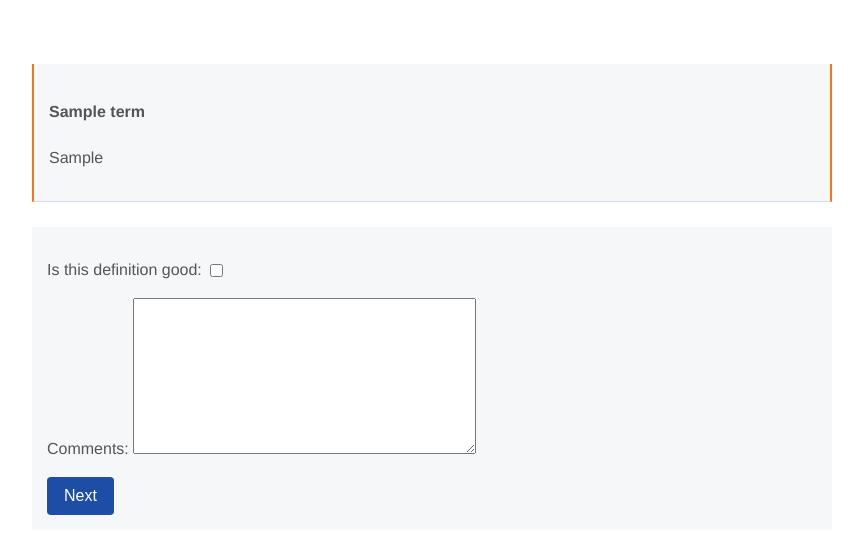
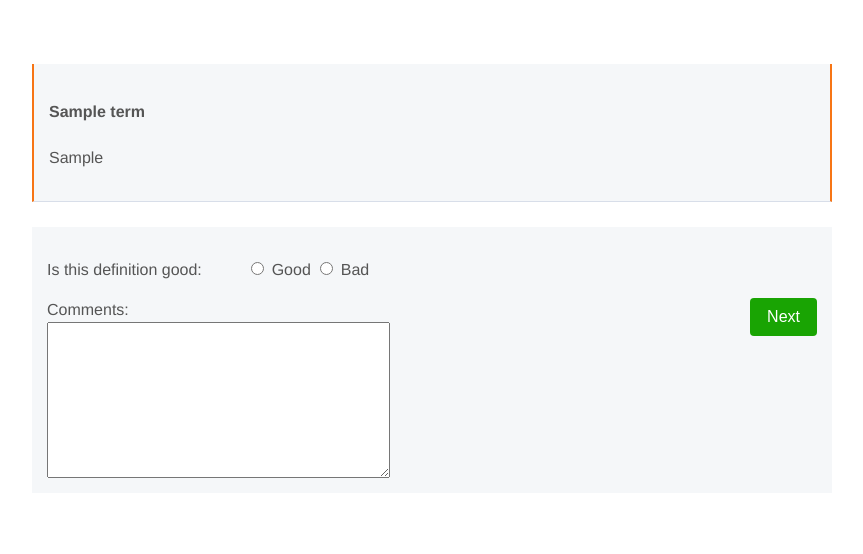
Before and after one commit to cafe-trauma/term_survey, a Django app: template survey/templates/review.html in a window 1280 px wide. Shown: the top 554 px of the page, without its empty margins (208-1071 px from the left). Run offline with Django 3.2, Linux system fonts and the light colour scheme; the template is opened without the code that fills it: values that come from a table or form of the project are taken from there, others are empty; tables that the repository leaves empty hold one stand-in row (values such as "Sample post").

Commit message:
better styles and workflow

```diff
--- a/survey/models.py
+++ b/survey/models.py
@@ -30,6 +30,9 @@ class Response(models.Model):
 
 class Setting(models.Model):
     terms_per_user = models.IntegerField()
+    logo = models.URLField(blank=True)
+    welcome_message = models.TextField(blank=True)
+    header = models.CharField(max_length=50)
 
     def __str__(self):
         return "Survey settings, only make a single row"
--- a/survey/templates/base.html
+++ b/survey/templates/base.html
@@ -28,10 +28,29 @@
                 padding: 15px;
                 margin-top: 25px;
             }
-            input {
+            .proposal {
+                display: None;
+            }
+            .inline, li {
+                display: inline-block;
+            }
+            .back {
                 color: #fff;
                 background-color: #1D4DA4;
                 border-color: #3B63AB;
+            }
+            .back:hover {
+                background-color: #0F3884;
+            }
+            .next {
+                color: #fff;
+                background-color: #19A403;
+                border-color: #71DF60;
+            }
+            .next:hover {
+                background-color: #128100;
+            }
+            .btn {
                 display: inline-block;
                 font-weight: 400;
                 line-height: 1.25;
@@ -48,9 +67,6 @@
                 font-size: 1rem;
                 border-radius: .25rem;
             }
-            input:hover {
-                background-color: #0F3884;
-            }
         </style>
     </head>
     <body>
--- a/survey/templates/landing.html
+++ b/survey/templates/landing.html
@@ -1,4 +1,7 @@
 {% extends "base.html" %}
 {% block content %}
+<h1>{{settings.header}}</h1>
+<img src="{{settings.logo}}">
+<p>{{settings.welcome_message}}</p>
 <a href="{% url 'term_review' %}">Start Review</a>
 {% endblock %}
--- a/survey/templates/review.html
+++ b/survey/templates/review.html
@@ -11,7 +11,30 @@
 
 <form class="form" method="POST" action="{% url 'term_review' %}">
     {% csrf_token %}
-    {{form.as_p}}
-    <input type="submit" value="Next">
+    <div style="inline">
+        {{form.good.label_tag}}
+        {{form.good}}
+    </div>
+    <div id="proposal" style="display: none">
+        {{form.proposal.label_tag}}
+        {{form.proposal}}
+    </div>
+    <div style="display: inline-grid">
+        {{form.comment.label_tag}}
+        {{form.comment}}
+    </div>
+    {{form.term_id}}
+    <input class="next btn" type="submit" value="Next" style="float: right">
 </form>
+<script>
+    var bad = document.getElementById("id_good_1");
+    var good = document.getElementById("id_good_0");
+    var proposal = document.getElementById("proposal");
+    bad.addEventListener("click", function(event){
+        proposal.style.display = 'inline-grid';
+    });
+    good.addEventListener("click", function(event){
+        proposal.style.display = 'none';
+    });
+</script>
 {% endblock %}
--- a/survey/views.py
+++ b/survey/views.py
@@ -6,18 +6,28 @@ from random import randint
 from django.db.utils import IntegrityError
 from django.db.models import Count
 
-# Create your views here.
+
+CHOICES = ((True, 'Good'), (False, 'Bad'))
 class ResponseForm(forms.Form):
-    good = forms.BooleanField(label='Is this definition good', required=False)
-    comment = forms.CharField(widget=forms.Textarea, label='Comments', required=False)
+    good = forms.ChoiceField(label='Is this definition good',
+                             required=True,
+                             choices=CHOICES,
+                             widget=forms.RadioSelect(attrs={'class': 'inline'}))
+    proposal = forms.CharField(widget=forms.Textarea(),
+                               label='Propose New Definition',
+                               required=False)
+    comment = forms.CharField(widget=forms.Textarea,
+                              label='Comments',
+                              required=False)
     term_id = forms.IntegerField(widget=forms.HiddenInput)
 
 def landing_page(request):
+    settings = Setting.objects.all().first()
     r = request.session.get('id', False)
     if r == False:
         resp = Respondant.objects.create()
         request.session['id'] = resp.id
-    return render(request, 'landing.html', {'token': r})
+    return render(request, 'landing.html', {'token': r, 'settings': settings})
 
 def clear_session(request):
     try:
@@ -43,15 +53,17 @@ def term_review(request):
                 Response.objects.create(respondant=resp,
                                         term=term,
                                         is_good=form.cleaned_data['good'],
+                                        proposal=form.cleaned_data['proposal'],
                                         comment=form.cleaned_data['comment'])
             except IntegrityError:
                 error = "You already submitted a review for that term"
 
     # check to see if user has submitted enough reviews
     max_reviews = Setting.objects.all().first().terms_per_user
-    num_reviews = Response.objects.filter(respondant=resp).count()
+    users_reviews = Response.objects.filter(respondant=resp)
+    num_reviews = users_reviews.count()
     if num_reviews >= max_reviews:
-        return render(request, 'thank_you.html')
+        return render(request, 'thank_you.html', {'reviews': users_reviews})
 
     # get a random term to review from the terms with least responses
     query = Term.objects.exclude(response__respondant=resp)
@@ -62,4 +74,5 @@ def term_review(request):
     random_index = randint(0, count - 1)
     term = query[random_index]
     form = ResponseForm({'term_id': term.id})
+    form['proposal'].css_classes('proposal')
     return render(request, 'review.html', {'error': error, 'term': term, 'form': form})
```
Also changed, not shown: survey/templates/thank_you.html (+19 -0 lines), survey/migrations/0004_auto_20170731_1627.py (added).
